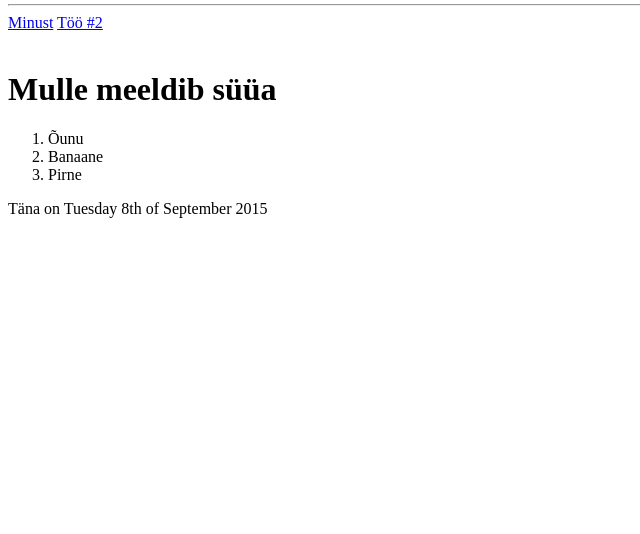
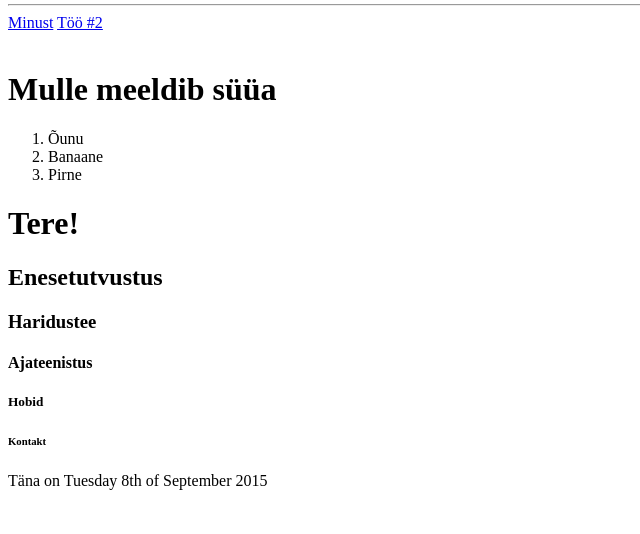
Before and after one commit to theindro/projectx, a PHP site: page / in a window 1280 px wide; the page is wider, and only the part inside the window is pictured. Shown: the part 266-800 px from the top of that part, without its empty margins (0-640 px from the left). Run offline with PHP 8.4, Linux system fonts and the light colour scheme.

Commit message:
1420586-102881804 <h1> - <h6> lisamine

```diff
--- a/index.php
+++ b/index.php
@@ -20,6 +20,12 @@
     <li>Banaane</li>
     <li>Pirne</li>
 </ol>
+<h1>Tere!</h1>
+<h2>Enesetutvustus</h2>
+<h3>Haridustee</h3>
+<h4>Ajateenistus</h4>
+<h5>Hobid</h5>
+<h6>Kontakt</h6>
 
 Täna  on <?php echo date("l jS \of F Y"); ?>
 
```
